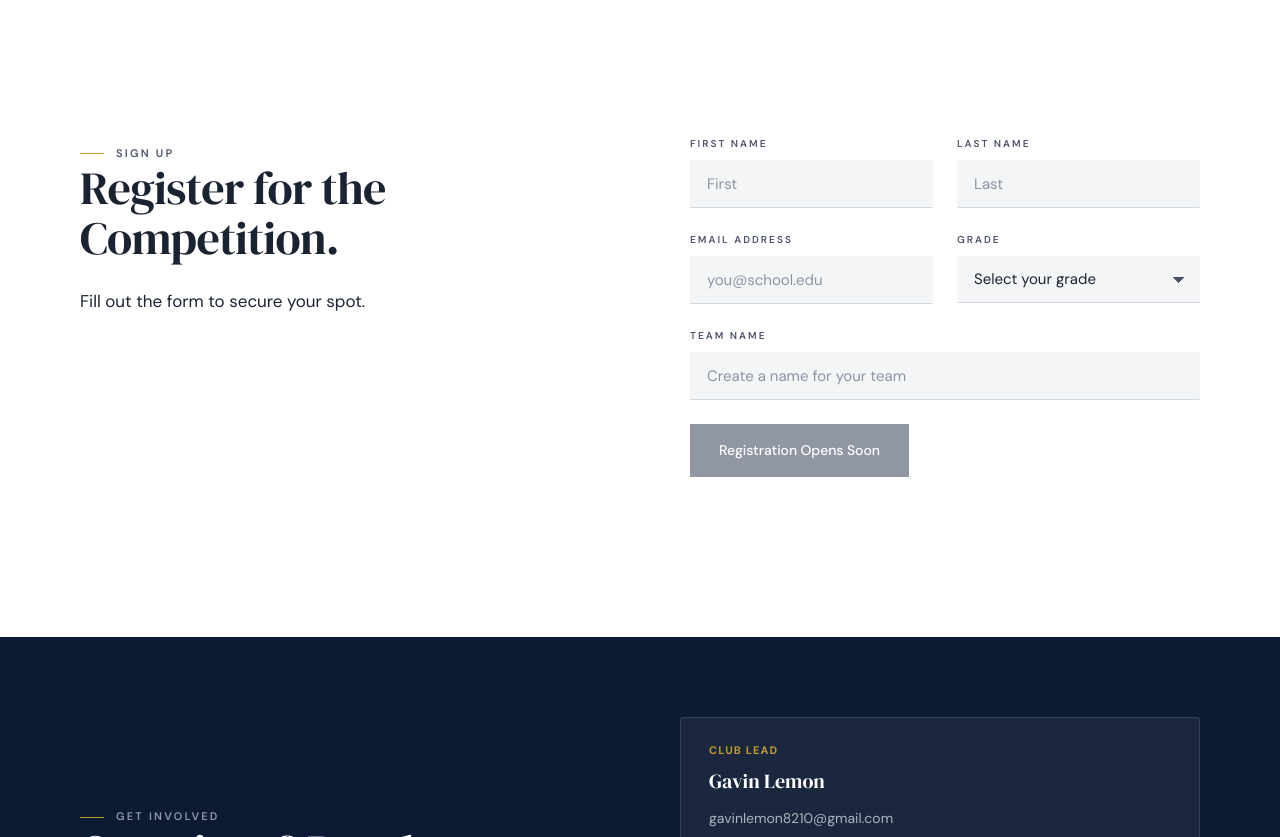
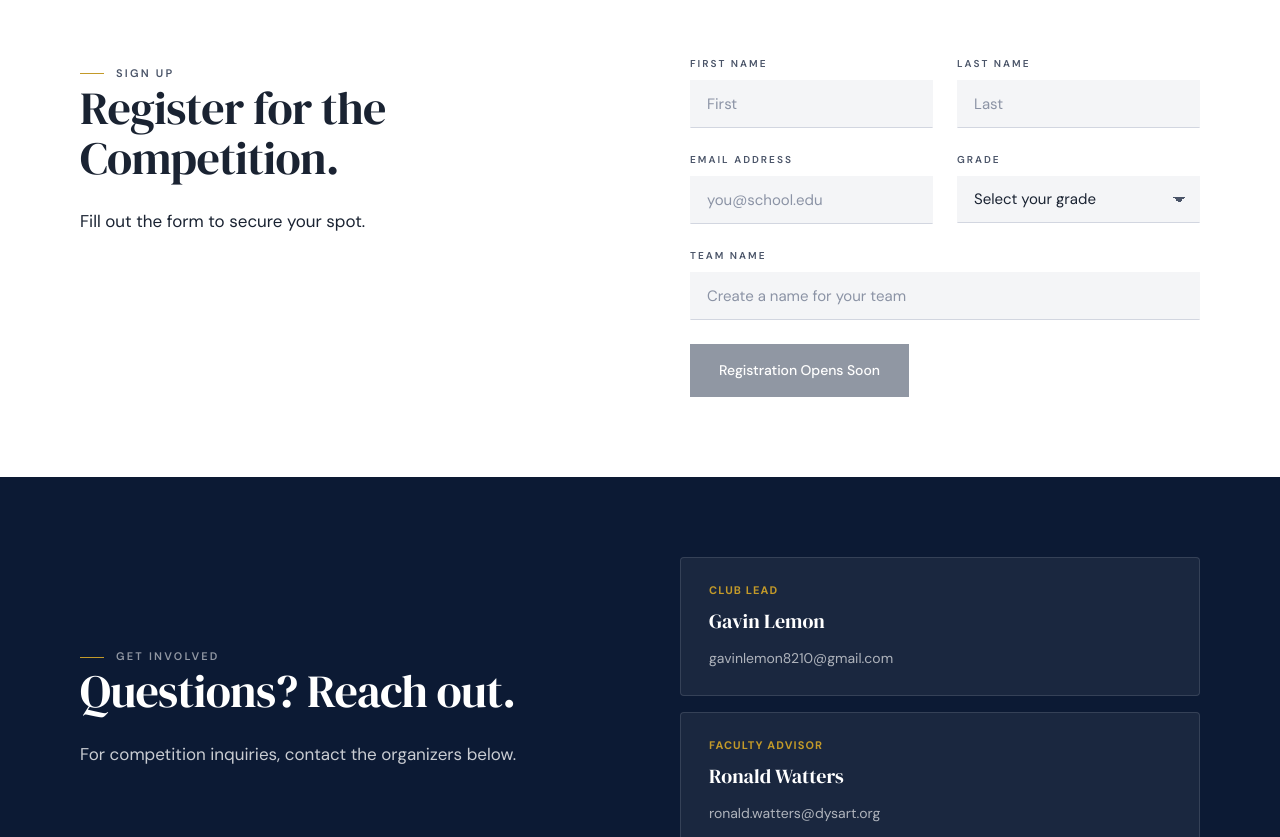
Before and after one commit to gavinlemon8210-create/ASIC-Website, a plain HTML site: page sharktank.html in a window 1280 px wide. Shown: the part 5106-5943 px from the top of the page. Drawn offline with Linux system fonts and the light colour scheme.

Commit message:
Wildcat Tank: reduce register section padding 160px->80px

```diff
--- a/sharktank.html
+++ b/sharktank.html
@@ -343,7 +343,7 @@
   <!-- ============================================================
        REGISTRATION FORM
        ============================================================ -->
-  <section class="section" id="register" style="padding: 160px 0;">
+  <section class="section" id="register" style="padding: 80px 0;">
     <div class="container">
       <div class="st-contact-grid" style="align-items: start; gap: 100px;">
         <div>
```
